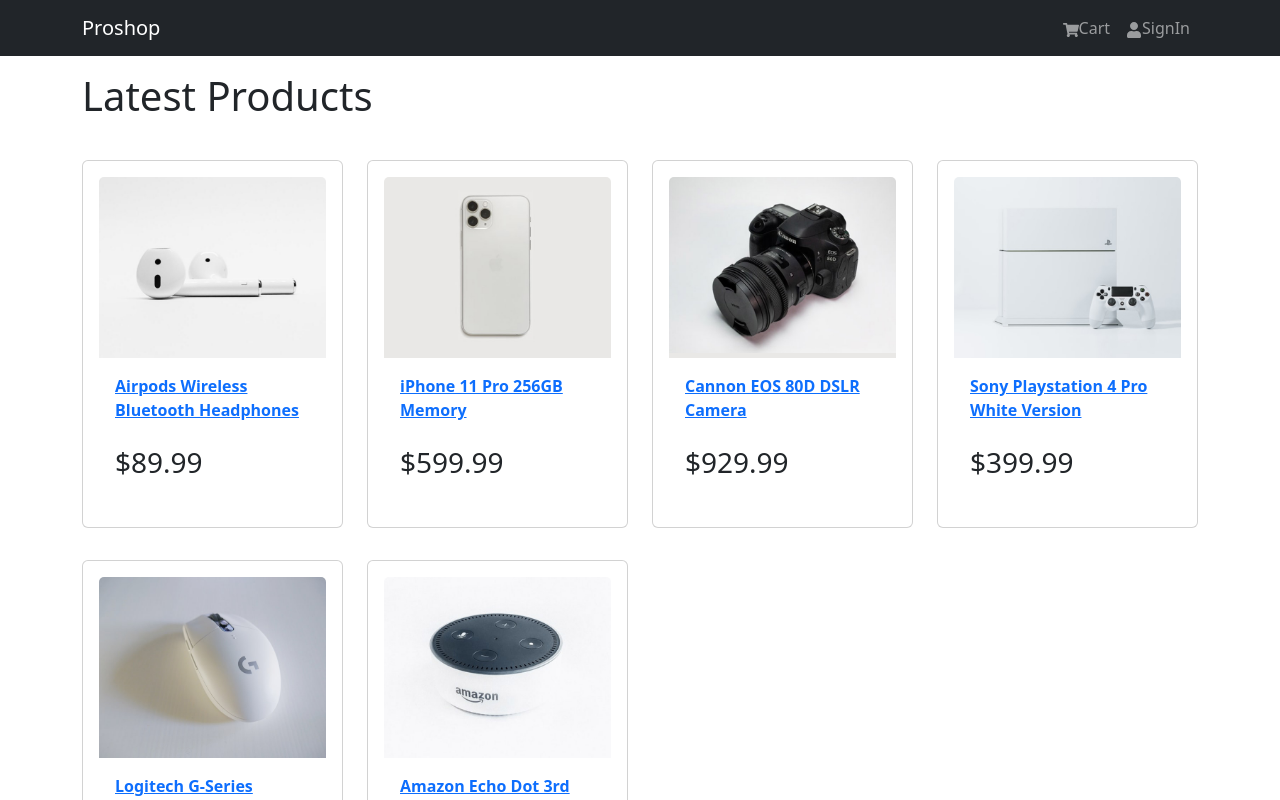
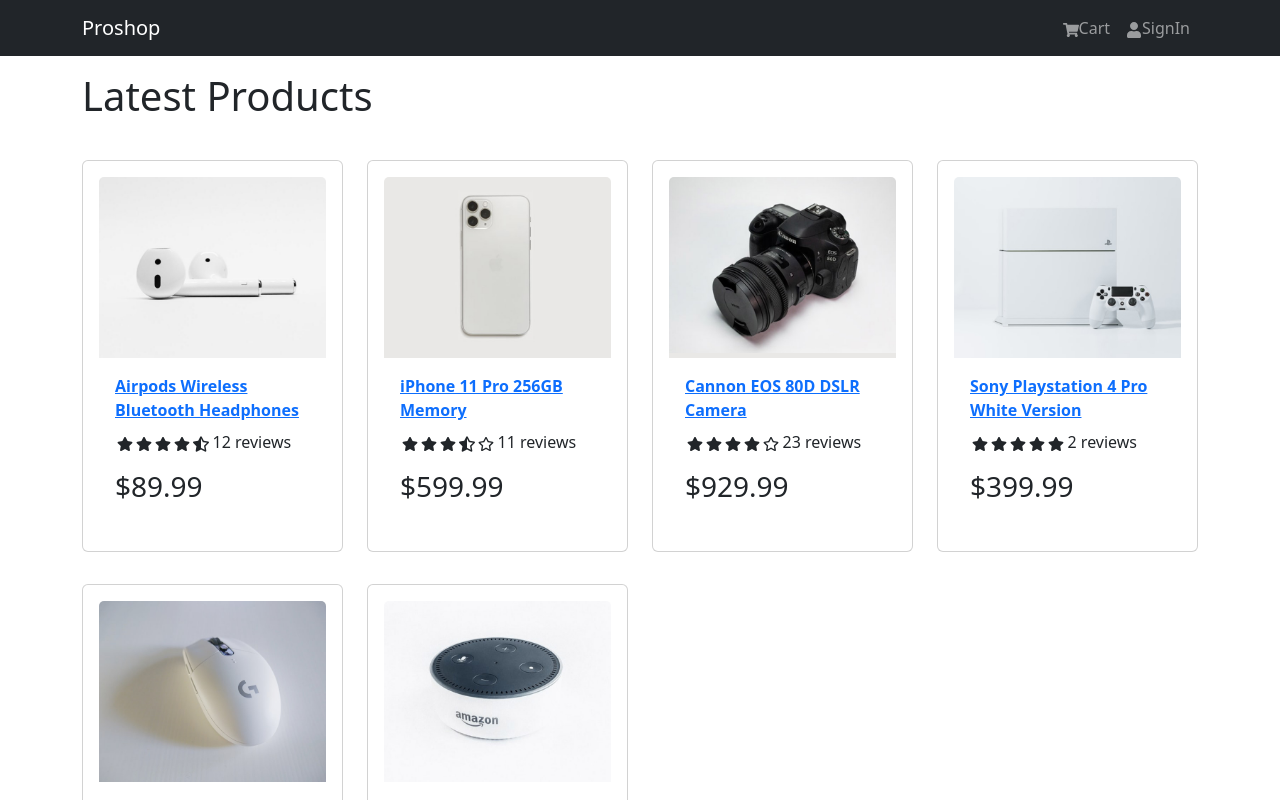
Before and after one commit to renjithbcp/proshop-v1, a React (Create React App) app in the folder frontend/: page / in a window 1280 px wide. Shown: the top 800 px of the page. Built offline with nearby package versions, Linux system fonts and the light colour scheme.

Commit message:
rating component

```diff
--- a/frontend/src/components/Product.jsx
+++ b/frontend/src/components/Product.jsx
@@ -1,6 +1,8 @@
 import React from 'react';
 import { Card } from 'react-bootstrap';
 import { Link } from 'react-router-dom';
+
+import Rating from './Rating';
 
 function Product({product}) {
   return (
@@ -10,10 +12,13 @@
         </Link>
         <Card.Body>
         <Link to={`/Product/${product._id}`}>
-            <Card.Title as='div'>
+            <Card.Title as='div' className='product-title'>
                 <strong>{product.name}</strong>
             </Card.Title>
             </Link>
+            <Card.Text as='div'>
+             <Rating value={product.rating} text={`${product.numReviews} reviews`}/>
+            </Card.Text>
             <Card.Text as="h3">
              ${product.price}
             </Card.Text>
--- /dev/null
+++ b/frontend/src/components/Rating.js
@@ -0,0 +1,65 @@
+import React from 'react'
+import {FaStar,FaStarHalfAlt,FaRegStar} from 'react-icons/fa';
+const Rating = ({ value, text}) => {
+  return (
+    <div className='rating'>
+      <span>
+        {
+            value >= 1
+              ? <FaStar/>
+              : value >= 0.5
+              ? <FaStarHalfAlt/>
+              : <FaRegStar/>
+          }
+
+      </span>
+      <span>
+        {
+            value >= 2
+              ? <FaStar/>
+              : value >= 1.5
+              ? <FaStarHalfAlt/>
+              : <FaRegStar/>
+          }
+
+      </span>
+      <span>
+        {
+            value >= 3
+              ?  <FaStar/>
+              : value >= 2.5
+              ? <FaStarHalfAlt/>
+              : <FaRegStar/>
+          }
+
+      </span>
+      <span>
+        {
+            value >= 4
+              ? <FaStar/>
+              : value >= 3.5
+              ? <FaStarHalfAlt/>
+              : <FaRegStar/>
+          }
+
+      </span>
+      <span>
+       {
+            value >= 5
+              ? <FaStar/>
+              : value >= 4.5
+              ? <FaStarHalfAlt/>
+              : <FaRegStar/>
+          }
+
+      </span>
+      <span className='rating-text'>{text && text}</span>
+    </div>
+  )
+}
+
+Rating.defaultProps = {
+  color: '#f8e825',
+}
+
+export default Rating
--- a/frontend/src/products.js
+++ b/frontend/src/products.js
@@ -8,8 +8,8 @@
     category: 'Electronics',
     price: 89.99,
     countInStock: 3,
-    rating: 0,
-    numReviews: 0,
+    rating:4.5,
+    numReviews: 12,
   },
   {
     name: 'iPhone 11 Pro 256GB Memory',
@@ -20,8 +20,8 @@
     category: 'Electronics',
     price: 599.99,
     countInStock: 10,
-    rating: 0,
-    numReviews: 0,
+    rating: 3.8,
+    numReviews: 11,
   },
   {
     name: 'Cannon EOS 80D DSLR Camera',
@@ -32,8 +32,8 @@
     category: 'Electronics',
     price: 929.99,
     countInStock: 0,
-    rating: 0,
-    numReviews: 0,
+    rating: 4.4,
+    numReviews: 23,
   },
   {
     name: 'Sony Playstation 4 Pro White Version',
@@ -44,8 +44,8 @@
     category: 'Electronics',
     price: 399.99,
     countInStock: 10,
-    rating: 0,
-    numReviews: 0,
+    rating: 5,
+    numReviews: 2,
   },
   {
     name: 'Logitech G-Series Gaming Mouse',
@@ -56,8 +56,8 @@
     category: 'Electronics',
     price: 49.99,
     countInStock: 7,
-    rating: 0,
-    numReviews: 0,
+    rating: 3.1,
+    numReviews: 24,
   },
   {
     name: 'Amazon Echo Dot 3rd Generation',
@@ -68,8 +68,8 @@
     category: 'Electronics',
     price: 29.99,
     countInStock: 0,
-    rating: 0,
-    numReviews: 0,
+    rating: 4.5,
+    numReviews: 13,
   },
 ]
 
```
